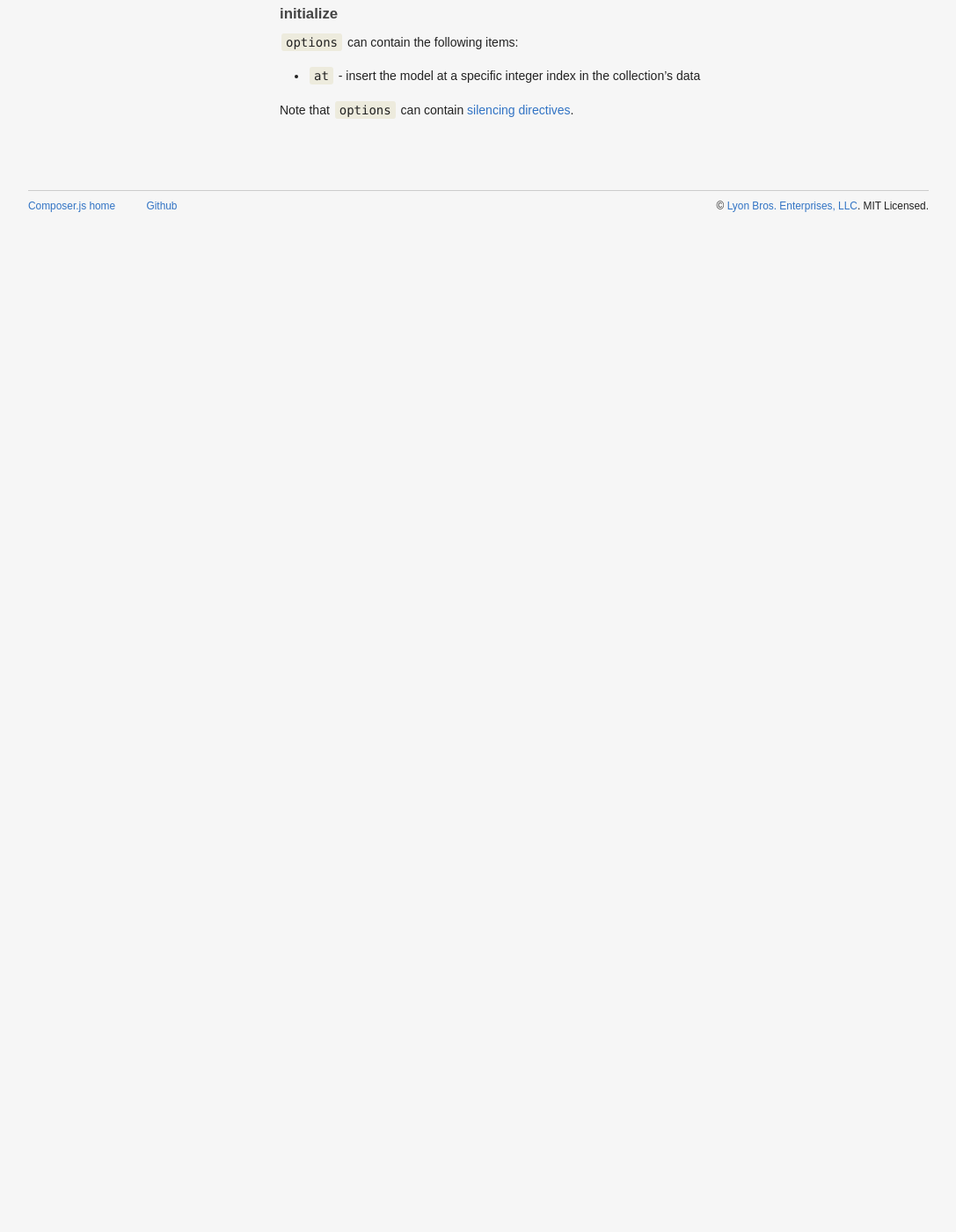
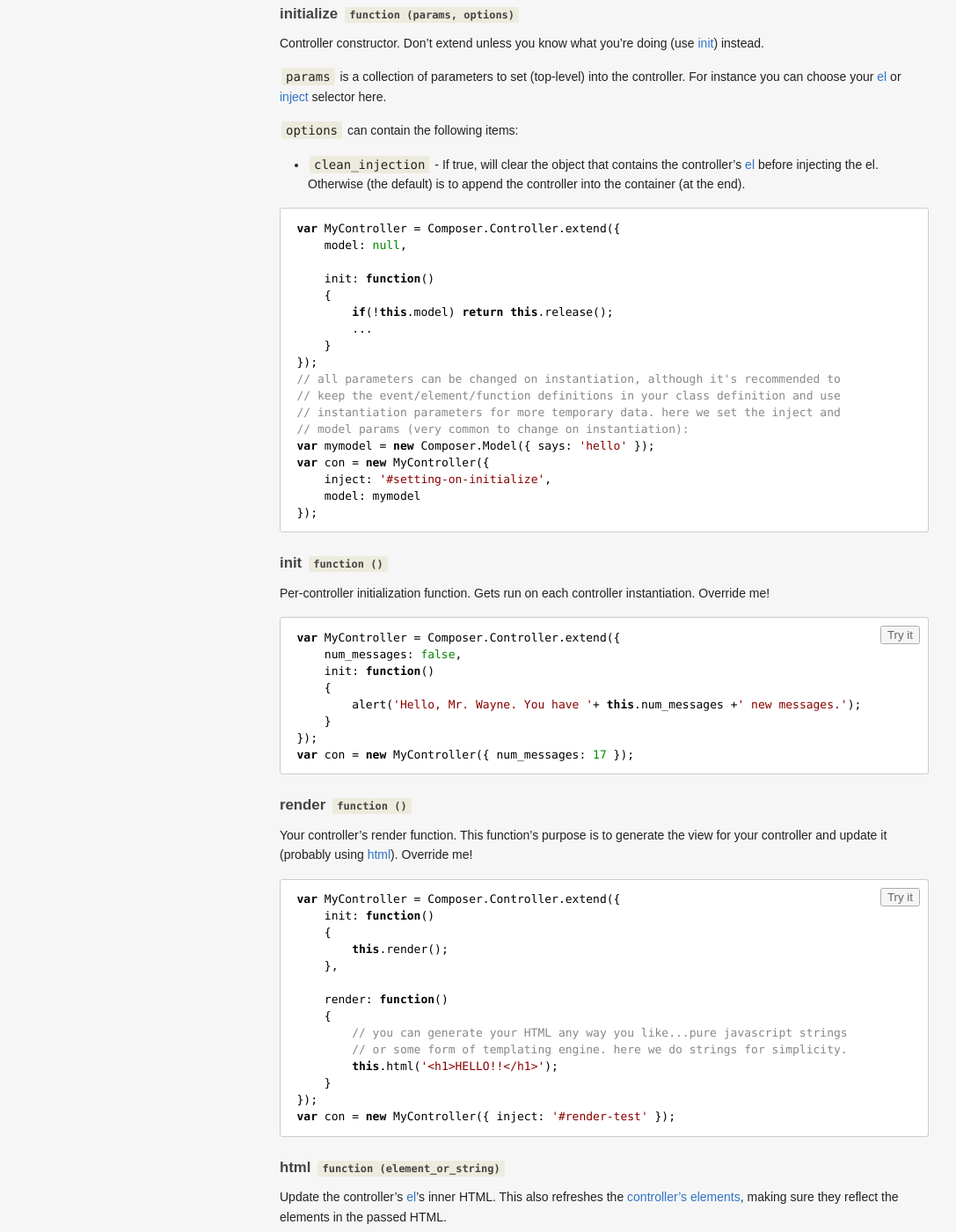
Before and after one commit to lyonbros/composer.js, a Jekyll site: the page built from docs/controller.md, in a window 1280 px wide and 1400 px high, scrolled down 2099 px. Shown: the whole window at 88% size, without its empty margins (96-1183 px from the left). Built offline with Jekyll 4.4.1, drawn with Linux system fonts in a browser that asks for light colours; before the commit the page ends 2377 px from its top, so only the background shows below that; some of the changed text lies outside the part shown.

Commit message:
finish (untested) controller docs

```diff
--- a/docs/controller.md
+++ b/docs/controller.md
@@ -111,13 +111,157 @@ var MyController = Composer.Controller.extend({
         this.release();
     }
 });
-new MyController({ inject: '#contest1' });
+new MyController({ inject: '#event-test' });
 {% endhighlight %}
-<div id="contest1"></div>
+<div id="event-test"></div>
 
-### initialize
+### initialize :: function(params, options)
+
+Controller constructor. Don't extend unless you know what you're doing (use
+[init](#init)) instead.
+
+`params` is a collection of parameters to set (top-level) into the controller.
+For instance you can choose your [el](#el) or [inject](#inject) selector here.
+
 `options` can contain the following items:
 
-- `at` - insert the model at a specific integer index in the collection's data
+- `clean_injection` - If true, will clear the object that contains the
+controller's [el](#el) before injecting the el. Otherwise (the default) is to
+append the controller into the container (at the end).
+
+<div class="noeval">
+{% highlight js %}
+var MyController = Composer.Controller.extend({
+    model: null,
+
+    init: function()
+    {
+        if(!this.model) return this.release();
+        ...
+    }
+});
+// all parameters can be changed on instantiation, although it's recommended to
+// keep the event/element/function definitions in your class definition and use
+// instantiation parameters for more temporary data. here we set the inject and
+// model params (very common to change on instantiation):
+var mymodel = new Composer.Model({ says: 'hello' });
+var con = new MyController({
+    inject: '#setting-on-initialize',
+    model: mymodel
+});
+{% endhighlight %}
+</div>
+
+### init :: function()
+
+Per-controller initialization function. Gets run on each controller
+instantiation. Override me!
+
+{% highlight js %}
+var MyController = Composer.Controller.extend({
+    num_messages: false,
+    init: function()
+    {
+        alert('Hello, Mr. Wayne. You have '+ this.num_messages +' new messages.');
+    }
+});
+var con = new MyController({ num_messages: 17 });
+{% endhighlight %}
+
+### render :: function()
+
+Your controller's render function. This function's purpose is to generate the
+view for your controller and update it (probably using [html](#html)). Override
+me!
+
+{% highlight js %}
+var MyController = Composer.Controller.extend({
+    init: function()
+    {
+        this.render();
+    },
+
+    render: function()
+    {
+        // you can generate your HTML any way you like...pure javascript strings
+        // or some form of templating engine. here we do strings for simplicity.
+        this.html('<h1>HELLO!!</h1>');
+    }
+});
+var con = new MyController({ inject: '#render-test' });
+{% endhighlight %}
+<div id="render-test"></div>
+
+### html :: function(element_or_string)
+
+Update the controller's [el](#el)'s inner HTML. This also refreshes the
+[controller's elements](#elements), making sure they reflect the elements in the
+passed HTML.
+
+See [render](#render) for example usage.
+
+### with_bind :: function(object, ev, fn, name)
+
+This function wraps `object`'s [bind](/composer.js/docs/event#bind) and tracks
+the binding internally in the controller. When [release](#-1release) is called
+on the controller, all the bindings created with `with_bind` are unbound
+automatically.
+
+This is mainly to alleviate a common pattern of having to do manually clean up
+bound events in a custom release function. When your controller binds to events
+on, say, a model, it previously had to remember to [unbind](/composer.js/docs/event#unbind)
+the event otherwise the controller would never be garbage collected (even after
+all references to it are gone from your app) because the model still holds a
+reference to its function(s) that were bound.
+
+Here's an example of the old way of binding/unbinding:
+
+<div class="noeval">
+{% highlight js %}
+var MyController = Composer.Controller.extend({
+    model: false,
+
+    init: function()
+    {
+        // re-render when the model's data changes
+        this.model.bind('change', this.render.bind('this'), 'model:change:render');
+    },
+
+    release: function()
+    {
+        // manually unbind our 'change' event
+        this.model.unbind('change', 'model:change:render');
+        return this.parent.apply(this, arguments);
+    }
+});
+{% endhighlight %}
+</div>
+
+Here's how it works now:
+
+<div class="noeval">
+{% highlight js %}
+var MyController = Composer.Controller.extend({
+    model: false,
+
+    init: function()
+    {
+        // notice we don't need to use a named event here because the controller
+        // mangages the binding for us. you can still specify a name if you plan
+        // to unbind the event yourself, but it's optional.
+        this.with_bind(this.model.bind, 'change', this.render.bind('this'));
+    }
+
+    // notice we don't have to extend Controller.release here!
+});
+{% endhighlight %}
+</div>
+
+### release :: function(options)
+
+Remove the controller from the DOM (removes [el](#el)) and perform any cleanup
+needed (such as unbinding events bound using [with_bind](#with-bind)).
+
+Fires the [release event](#release).
 
 Note that `options` can contain [silencing directives](/composer.js/docs/event#silencing).
```
